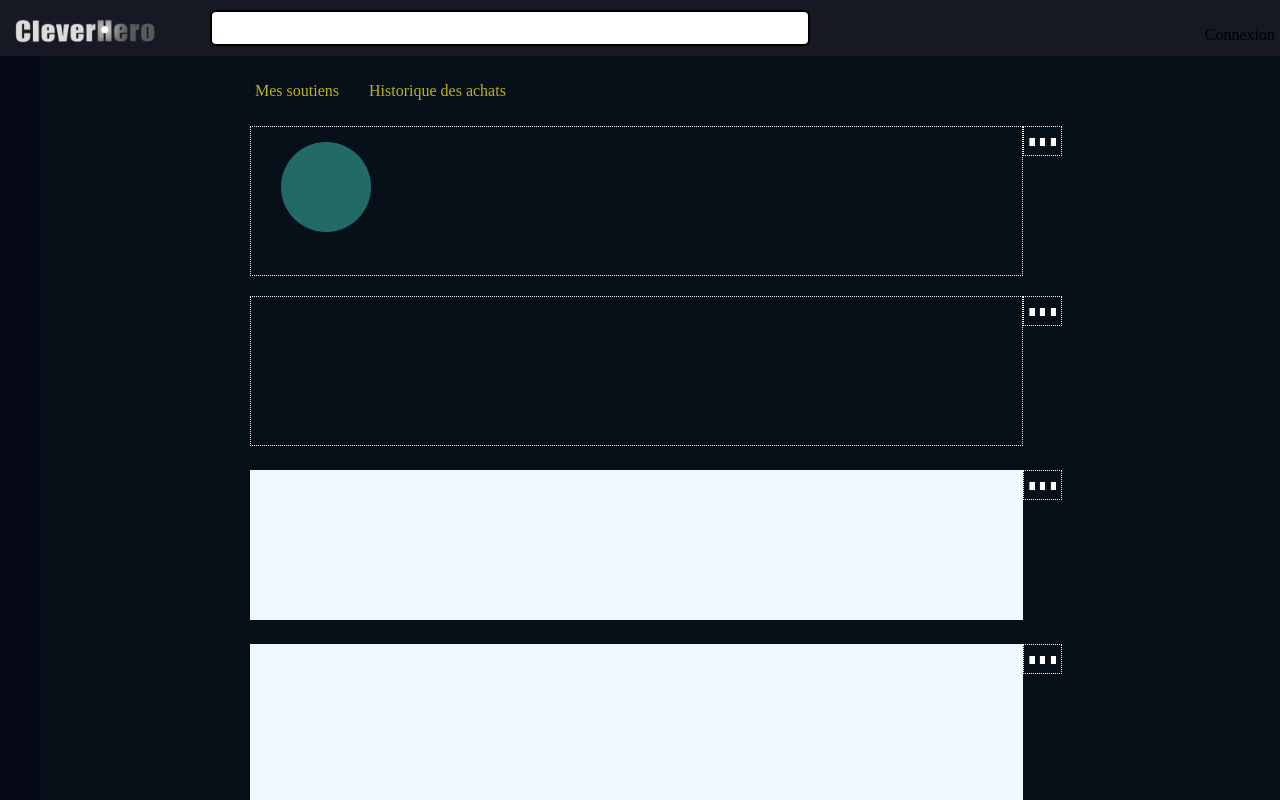
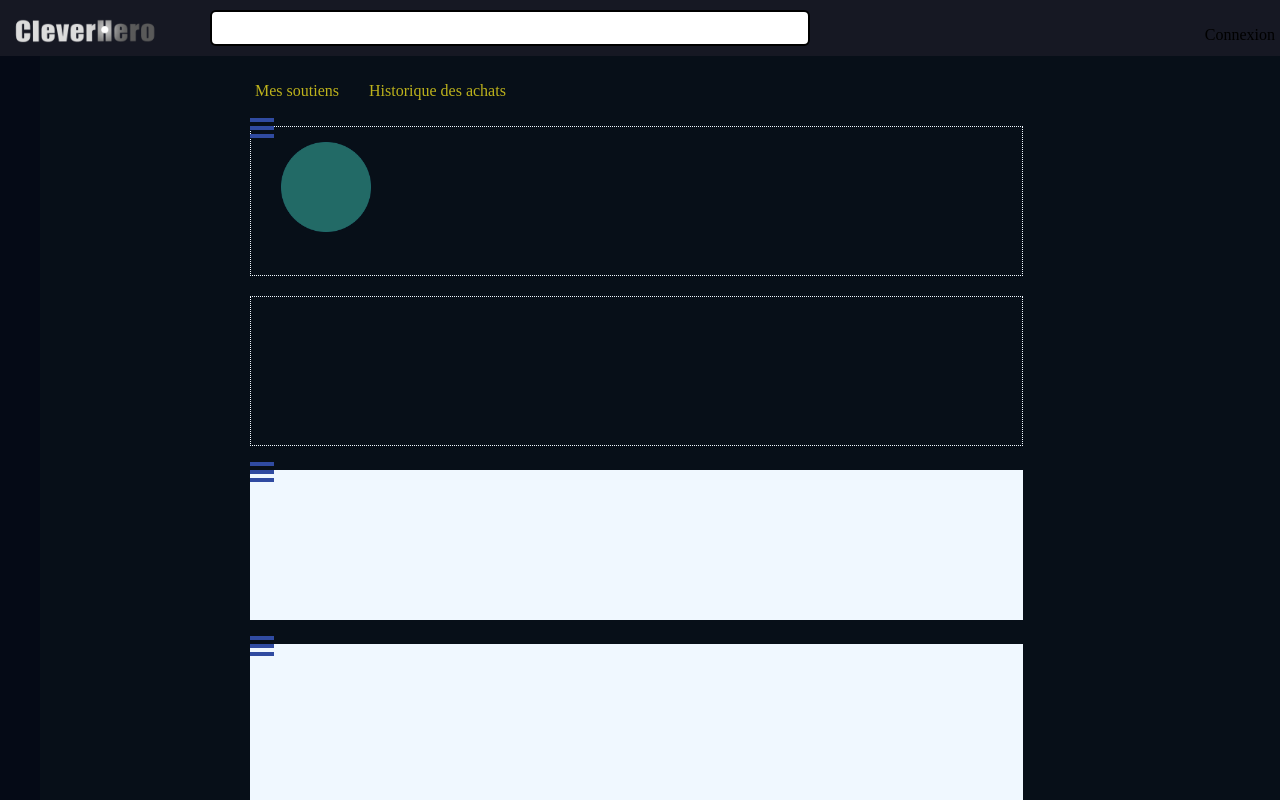
Before and after one commit to Ouxxx/CLEVER-FRONT, a Vue app in the folder front_app/: page /repaire in a window 1280 px wide. Shown: the top 800 px of the page. Built offline with nearby package versions, Linux system fonts and the light colour scheme.

Commit message:
ajout dossiers .vue dans repaire + ajout barre elem repaire *toujours en cours*

```diff
--- a/front_app/src/components/repaire/Repaire_v1.vue
+++ b/front_app/src/components/repaire/Repaire_v1.vue
@@ -8,43 +8,48 @@
             <topbarButton buttonName="Historique des achats"></topbarButton>
         </div>
         <div class="repaire-body">
+            <div class="barelem-repaire">
+                <div class="barelem-repaire" @click="openFunctions()">
+                </div>
+                <div class="openwindow" v-if="isOpen">
+                    <div class="window-with-elem">
+                        <p>Hey</p>
+                    </div>
+                </div>
+
+            </div>
+
             <div class=banner>
                 <div class="banner-block content-block-property content-width">
                     <div class="repaire-avatar">
                         <img class="repaire-avatar-img" src="../../assets/img/avatar-circle-user.png" alt="avatar" style='width:90px'>
                         <p class="repaire-avatar-register">{{$store.getters.getId}} </p>
                     </div>
-                </div>
-                <div class="points-menu">
-                    <img class="infopoints-repaire-img" src="../../assets/img/infopoints-repaire.png" alt="infopoints">
-                </div>
 
             </div>
 
             <div>
                 <div class="introduce-yourself content-block-property content-width">
                 </div>
-                <div class="points-menu">
-                    <img class="infopoints-repaire-img" src="../../assets/img/infopoints-repaire.png" alt="infopoints">
+                <div class="barelem-repaire">
                 </div>
             </div>
 
             <div>
                 <div class="thread-repaire content-block-property content-block-property content-width">
                 </div>
-                <div class="points-menu">
-                    <img class="infopoints-repaire-img" src="../../assets/img/infopoints-repaire.png" alt="infopoints">
+                <div class="barelem-repaire">
                 </div>
             </div>
             <div>
                 <div class="hero-contents content-block-property content-width">
                 </div>
-                <div class="points-menu">
-                    <img class="infopoints-repaire-img" src="../../assets/img/infopoints-repaire.png" alt="infopoints">
+                <div class="barelem-repaire">
                 </div>
             </div>
         </div>
 
+    </div>
     </div>
 </template>
 
@@ -58,6 +63,13 @@ export default {
     data () {
         return {
             hover: false,
+            isOpen: false,
+        }
+    },
+    methods : {
+        openFunctions () {
+            this.isOpen = !this.isOpen
+
         }
     }
 }
@@ -101,6 +113,57 @@ export default {
 }
 
 
+.barelem-repaire {
+    position: absolute;
+    width: 24px;
+    height: 4px;
+}
+
+.barelem-repaire::before, .barelem-repaire::after {
+    content: "";
+    display: block;
+    overflow: hidden;
+}
+
+.barelem-repaire, .barelem-repaire::before, .barelem-repaire::after {
+    position: absolute;
+    width: 24px;
+    height: 4px;
+    background: rgb(48, 75, 161);
+    -moz-transition: all 0.3s;
+    -o-transition: all 0.3s;
+    -webkit-transition: all 0.3s;
+    transition: all 0.3s;
+    cursor: pointer;
+
+}
+
+.barelem-repaire::before {
+    margin-top: -8px;
+}
+.barelem-repaire::after {
+    margin-top: 8px;
+}
+
+.barelem-repaire:hover {
+    background: transparent;
+}
+
+.barelem-repaire:hover::before {
+    margin-top: 0px;
+    -moz-transform: rotate(-45deg);
+    -ms-transform: rotate(-45deg);
+    -webkit-transform: rotate(-45deg);
+    transform: rotate(-45deg);
+}
+
+.barelem-repaire:hover::after {
+    margin-top: 0px;
+    -moz-transform: rotate(45deg);
+    -ms-transform: rotate(45deg);
+    -webkit-transform: rotate(45deg);
+    transform: rotate(45deg);
+}
 
 /*TO DO: User devra pouvoir personnaliser sa banniere par un chgt de couleur ou une image apportée*/
 .banner-block {
@@ -143,6 +206,7 @@ export default {
     border-width: 1px;
     border-color: aliceblue;
     padding: 5px;
+    cursor: pointer;
 }
 
 /* TO DO: User devra pouvoir personnaliser par écrit */
```
Also changed, not shown: front_app/src/main.js (+9 -0 lines), front_app/src/components/repaire/Historique_des_achats_v1.vue (added), front_app/src/components/repaire/Mes_soutiens_v1.vue (added), front_app/src/components/repaire/Repaire_KO.vue (renamed from front_app/src/components/repaire/Repaire_v2.vue).
